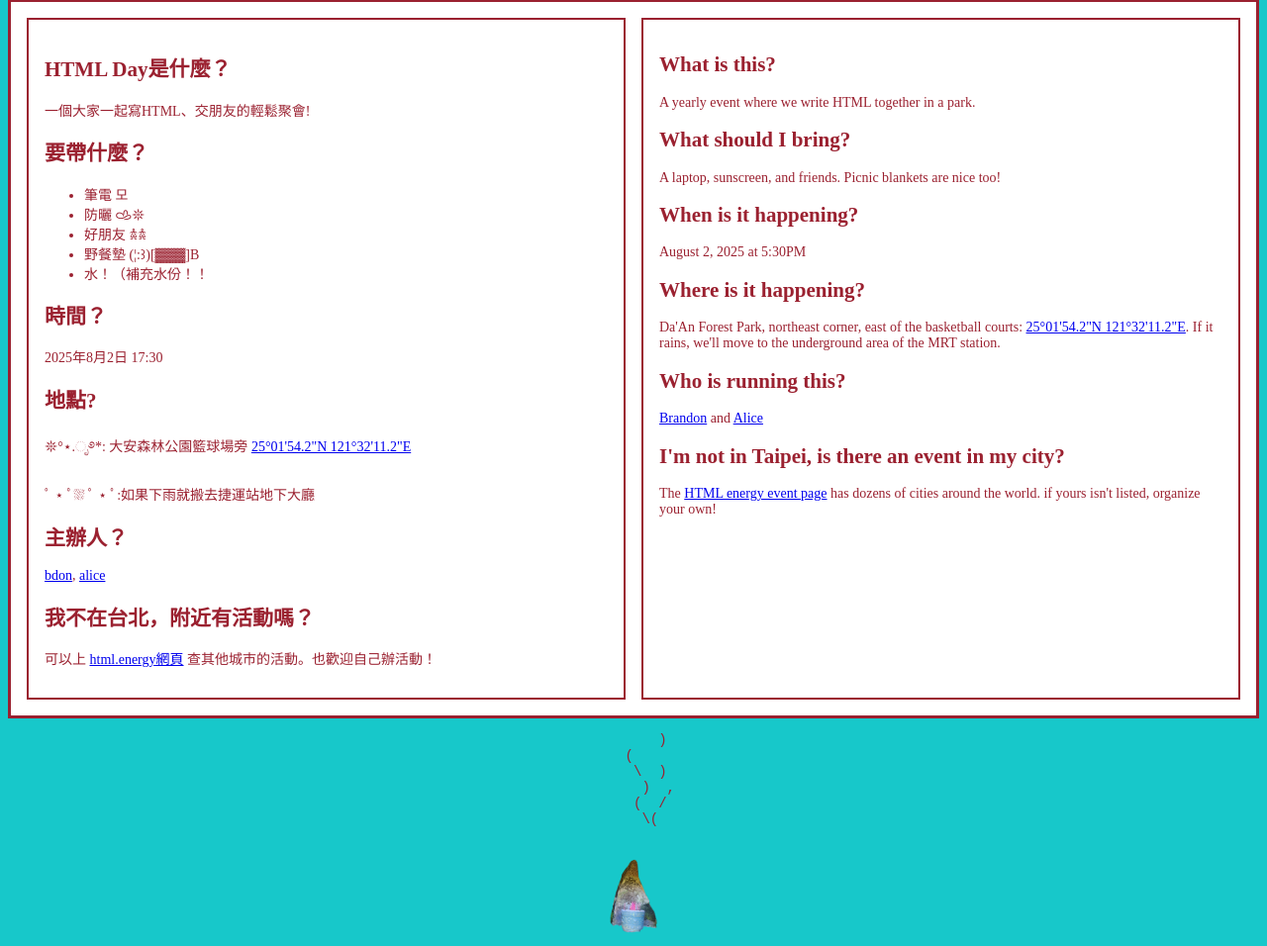
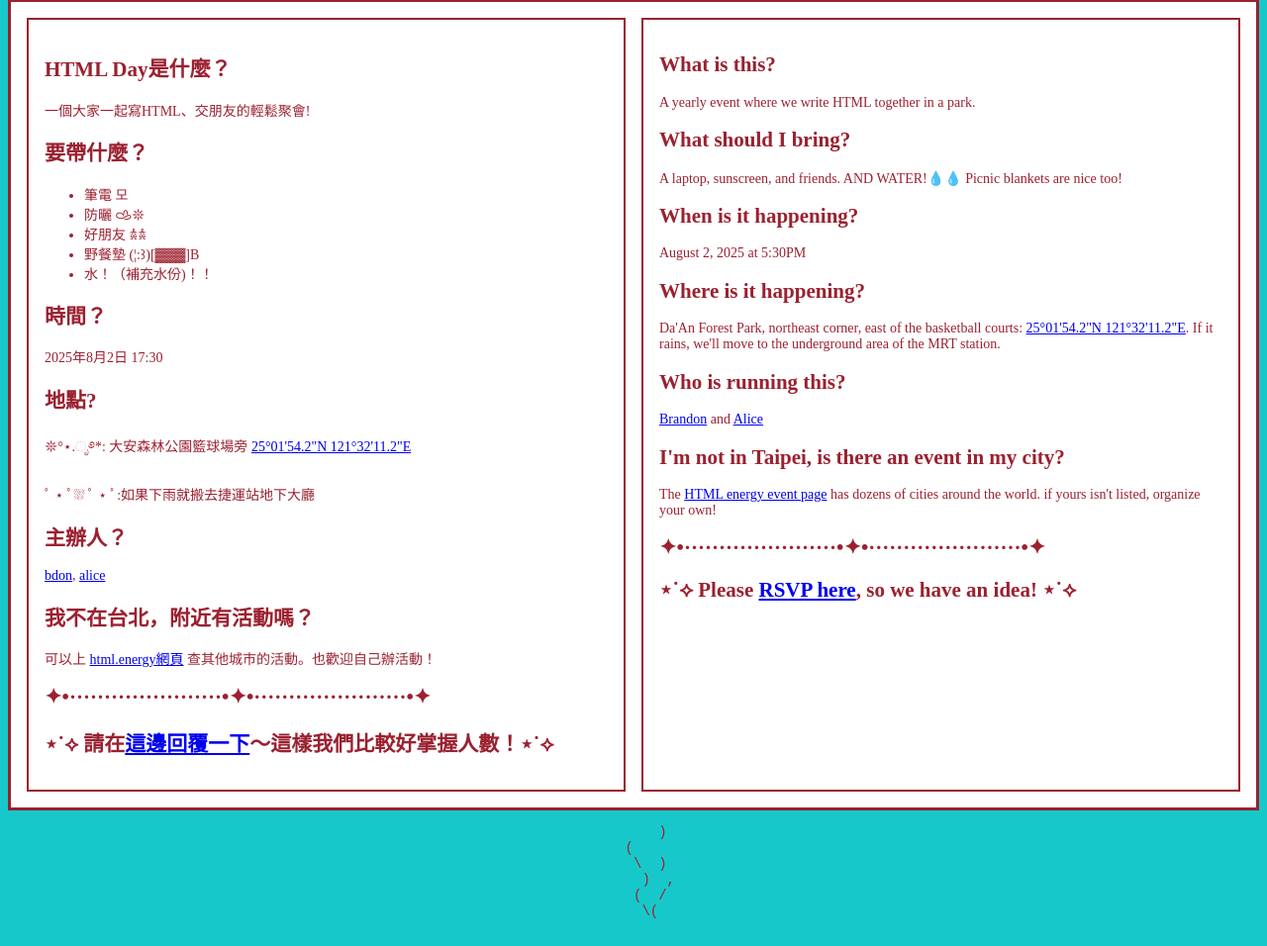
Before and after one commit to bdon/html-day-2025, a plain HTML site: page index.html in a window 1280 px wide. Shown: the part 356-1312 px from the top of the page at 99% size. Drawn offline with Linux system fonts and the light colour scheme.

Commit message:
added luma

```diff
--- a/index.html
+++ b/index.html
@@ -94,7 +94,7 @@
                     <li>防曬 𐚁𖤓 </li>
                     <li>好朋友 𖠋𖠋 </li>
                     <li>野餐墊 (¦:꒱)[▓▓▓]B </li>
-                    <li>水！（補充水份！！ </li>
+                    <li>水！（補充水份)！！ </li>
                 </ul>
                 <h2>時間？</h2>
                 <p>2025年8月2日 17:30</p>
@@ -106,12 +106,14 @@
                 </p>
                 <h2>我不在台北，附近有活動嗎？</h2>
                 <p>可以上 <a href="https://html.energy">html.energy網頁</a> 查其他城市的活動。也歡迎自己辦活動！</p>
+                <h2>✦•······················•✦•······················•✦</h2>
+                <h2>⋆˙⟡ 請在<a href="https://lu.ma/iwwlm09g">這邊回覆一下</a>～這樣我們比較好掌握人數！⋆˙⟡</h2>
             </div>
             <div class="box">
                 <h2>What is this?</h2>
                 <p>A yearly event where we write HTML together in a park.</p>
                 <h2>What should I bring?</h2>
-                <p>A laptop, sunscreen, and friends. Picnic blankets are nice too!</p>
+                <p>A laptop, sunscreen, and friends. AND WATER!💧💧 Picnic blankets are nice too!</p>
                 <h2>When is it happening?</h2>
                 <p>August 2, 2025 at 5:30PM</p>
                 <h2>Where is it happening?</h2>
@@ -123,6 +125,8 @@
                 <h2>I'm not in Taipei, is there an event in my city?</h2>
                 <p>The <a href="https://html.energy">HTML energy event page</a> has dozens of cities around the world.
                     if yours isn't listed, organize your own!</p>
+                    <h2>✦•······················•✦•······················•✦</h2>
+                    <h2>⋆˙⟡ Please <a href="https://lu.ma/iwwlm09g⋆˙⟡">RSVP here</a>, so we have an idea! ⋆˙⟡</h2>
             </div>
         </div>
     </div>
@@ -136,6 +140,7 @@
     </pre>
     <div style="position:relative; display: inline-block">
         <img src="primordial-papa.png" style="width: 50px; height: auto;"></img>
+        </div>
 </body>
 
 </html>
```
